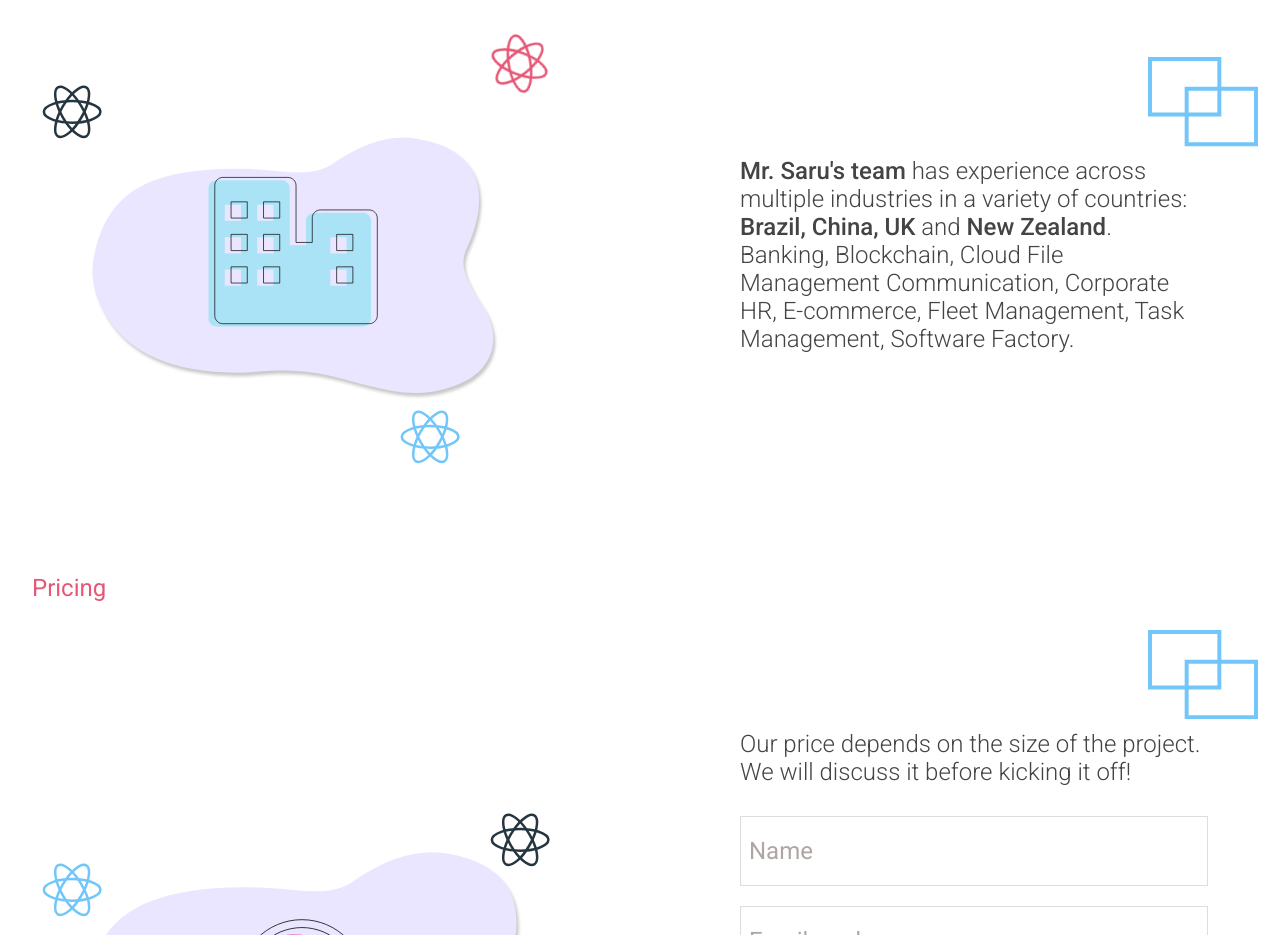
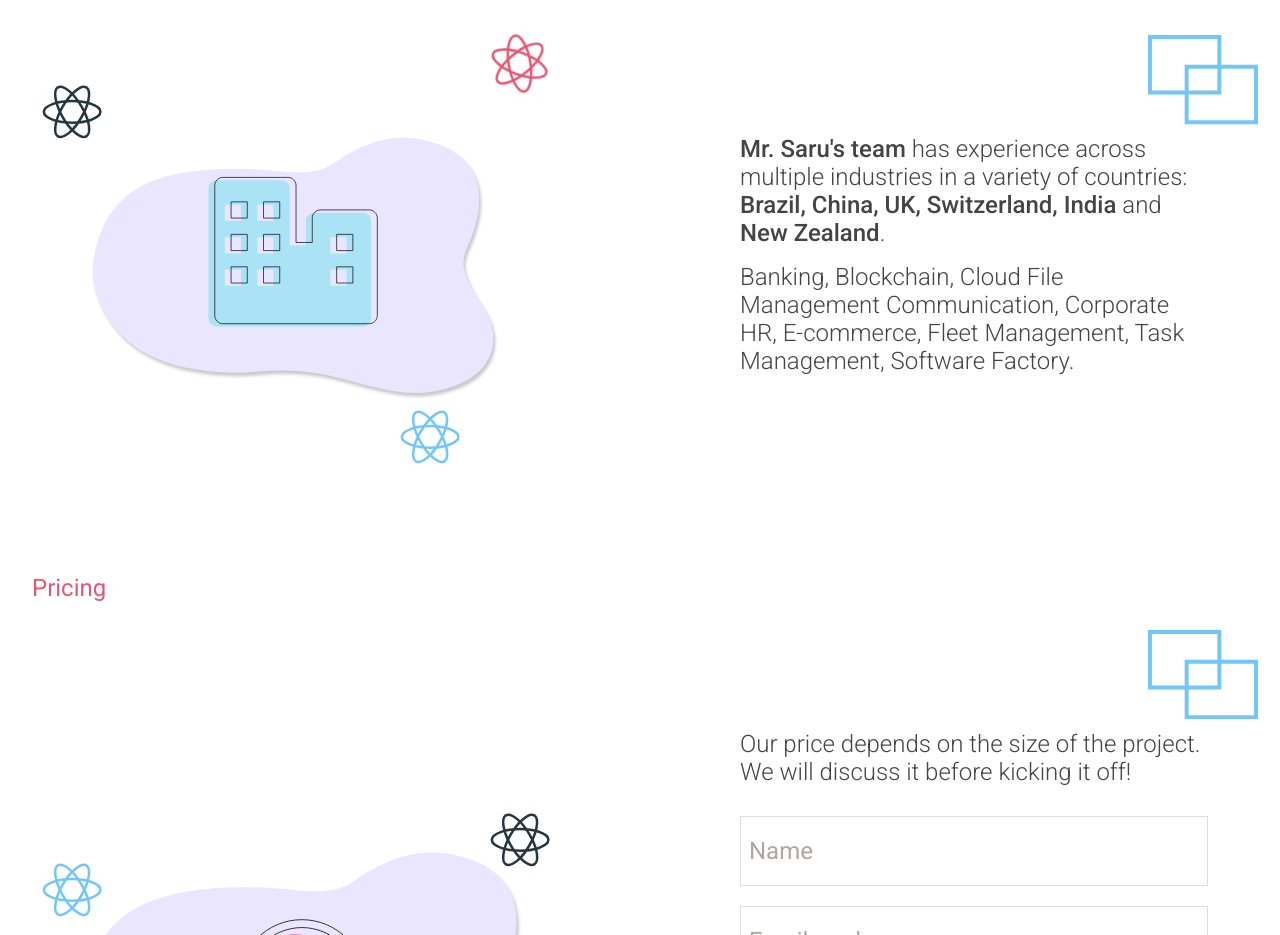
Before and after one commit to mr3saru/landing, a Next.js app: page / in a window 1280 px wide. Shown: the part 3740-4675 px from the top of the page. Built offline with nearby package versions, Linux system fonts and the light colour scheme.

Commit message:
Edit industries text #28

```diff
--- a/templates/Home/Industries.tsx
+++ b/templates/Home/Industries.tsx
@@ -95,6 +95,10 @@ const Industries = () => {
           margin-bottom: 3rem;
           display: block;
         }
+
+        .industries-text {
+          margin-bottom: var(--spacing-medium);
+        }
       `}</style>
       <div className="title-area">
         <Title>Industries</Title>
@@ -123,9 +127,10 @@ const Industries = () => {
             <div className="cube">
               <Cubes />
             </div>
-            <p>
+            <p className="industries-text">
               <b>Mr. Saru&#39;s team</b> has experience across multiple
-              industries in a variety of countries: <b>Brazil, China, UK</b> and{' '}
+              industries in a variety of countries:{' '}
+              <b>Brazil, China, UK, Switzerland, India</b> and{' '}
               <b>New Zealand</b>.
             </p>
             <p>
```
